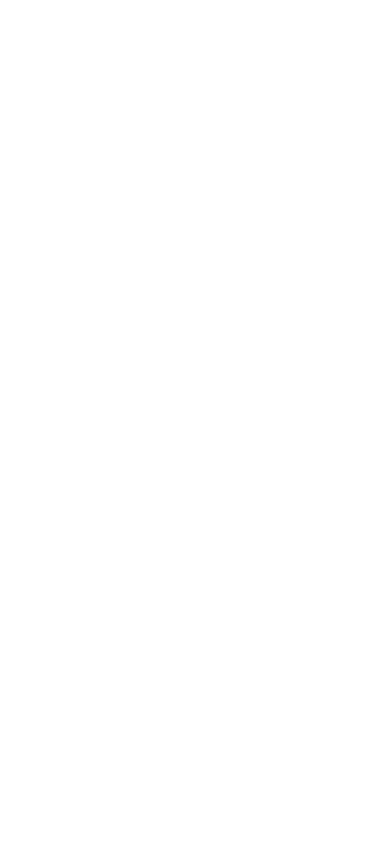
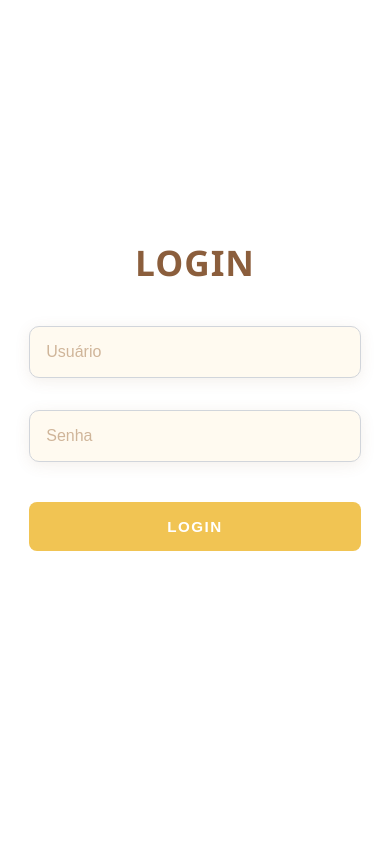
Before and after one commit to VPasssos/SA_KingMel, a PHP site: page / in a window 390 px wide. Before the commit the page is empty. Run offline with PHP 8.4, Linux system fonts and the light colour scheme.

Commit message:
Adicionar página de login, estilos e funcionalidade de logout
Apresenta uma página de login estilizada (TELAS/TELA_LOGIN.php) com um novo arquivo CSS (ESTILOS/ESTILO_LOGIN.css). Adiciona logout.php para lidar com o encerramento e redirecionamento de sessão. Atualiza TELAS/MENU.php para ajustar os ícones do menu e atualizar o link de logout.

```diff
--- /dev/null
+++ b/ESTILOS/ESTILO_LOGIN.css
@@ -0,0 +1,118 @@
+body {
+    margin: 0;
+    background: var(--cinza-claro);
+    color: var(--text-color);
+    font-family: var(--font-family);
+}
+
+.main_login {
+    width: 100vw;
+    min-height: 100vh;
+    background: var(--cinza-claro);
+    display: flex;
+    justify-content: center;
+    align-items: center;
+    overflow: hidden;
+    position: relative;
+    z-index: 1;
+}
+
+.card_login {
+    width: min(90%, 500px);
+    display: flex;
+    flex-direction: column;
+    padding: 2.5rem;
+    background: white;
+    border: 1px solid var(--vidro);
+    border-radius: 16px;
+    transition: transform 0.3s ease, box-shadow 0.3s ease;
+    animation: fadeIn 0.6s ease-out forwards;
+}
+
+.card_login > h1 {
+    color: var(--primaria-verde);
+    font-weight: 800;
+    margin: 0 0 1.5rem 0;
+    font-size: 2.2rem;
+    text-align: center;
+    letter-spacing: 1px;
+}
+
+.textfield {
+    width: 100%;
+    margin: 1rem 0;
+}
+
+.textfield > label {
+    color: var(--text-color);
+    margin-bottom: 0.5rem;
+    display: block;
+    font-weight: 600;
+}
+
+.textfield > input {
+    width: 100%;
+    border: 1px solid #d1d5db;
+    border-radius: 10px;
+    padding: 1rem;
+    background: var(--input-bg);
+    color: var(--text-color);
+    font-size: 1rem;
+    box-shadow: 0 3px 15px var(--shadow-color);
+    outline: none;
+    box-sizing: border-box;
+    transition: all 0.3s ease;
+}
+
+.textfield > input:focus {
+    box-shadow: 0 0 0 2px var(--primary-color);
+    transform: scale(1.01);
+}
+
+.textfield > input::placeholder {
+    color: var(--placeholder-color);
+    opacity: 0.8;
+}
+
+.btn_login {
+    width: 100%;
+    padding: 1rem;
+    margin: 1.5rem 0;
+    border: none;
+    border-radius: 8px;
+    outline: none;
+    text-transform: uppercase;
+    font-weight: 800;
+    letter-spacing: 1.5px;
+    color: white;
+    background: var(--primary-color);
+    cursor: pointer;
+    transition: all 0.3s ease;
+    font-size: 0.95rem;
+}
+
+.btn_login:hover {
+    background: var(--hover-color);
+    color: white;
+    transform: translateY(-2px);
+}
+
+.btn_login:active {
+    transform: translateY(0);
+}
+
+@media (max-width: 950px) {
+    .card_login {
+        width: 85%;
+    }
+}
+
+@media (max-width: 768px) {
+    .main_login {
+        flex-direction: column;
+    }
+
+    .card_login {
+        margin-bottom: 2rem;
+    }
+}
--- a/TELAS/TELA_LOGIN.php
+++ b/TELAS/TELA_LOGIN.php
@@ -0,0 +1,34 @@
+<!DOCTYPE html>
+<html lang="pt-br">
+<head>
+    <meta charset="UTF-8">
+    <meta name="viewport" content="width=device-width, initial-scale=1.0">
+    <link rel="stylesheet" type="text/css" href="ESTILOS/ESTILO_GERAL.css" media="all">
+    <link rel="stylesheet" type="text/css" href="ESTILOS/ESTILO_LOGIN.css" media="all">
+    <title>Login</title>
+</head>
+<body>
+
+<div class="main_login">
+
+    <div class="card_login">
+        <h1>LOGIN</h1>
+
+        <div class="textfield">
+
+            <input type="text" name="usuario" placeholder="Usuário">
+
+        </div>
+        <div class="textfield">
+
+            <input type="password" name="senha" placeholder="Senha">
+
+        </div>
+
+        <button class="btn_login" onclick="window.location.href='TELAS/TELA_INICIAL.php'">Login</button>
+    </div>
+
+</div>
+
+</body>
+</html>
```
Also changed, not shown: TELAS/MENU.php (+10 -10 lines), logout.php (added, +8 -0 lines).
